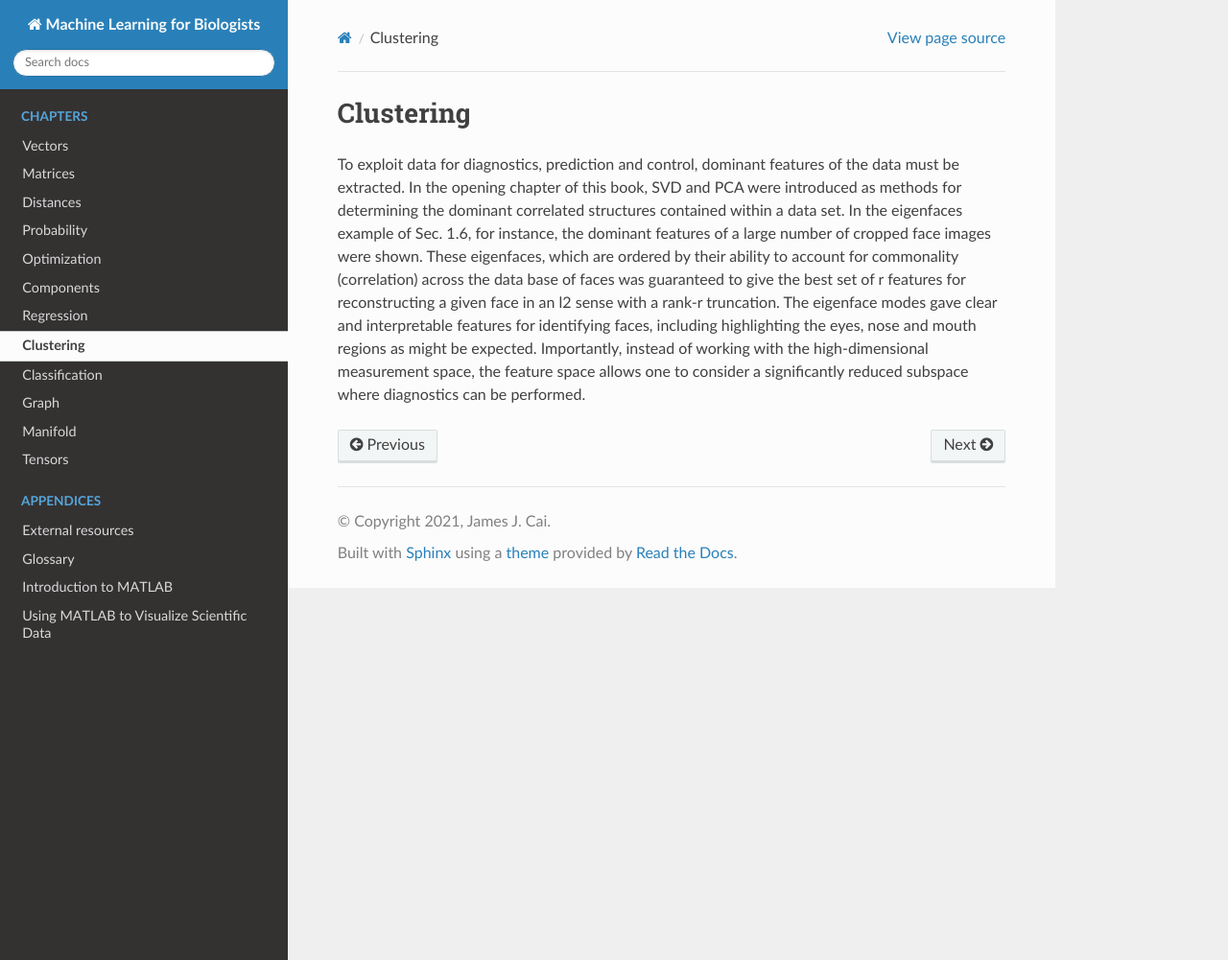
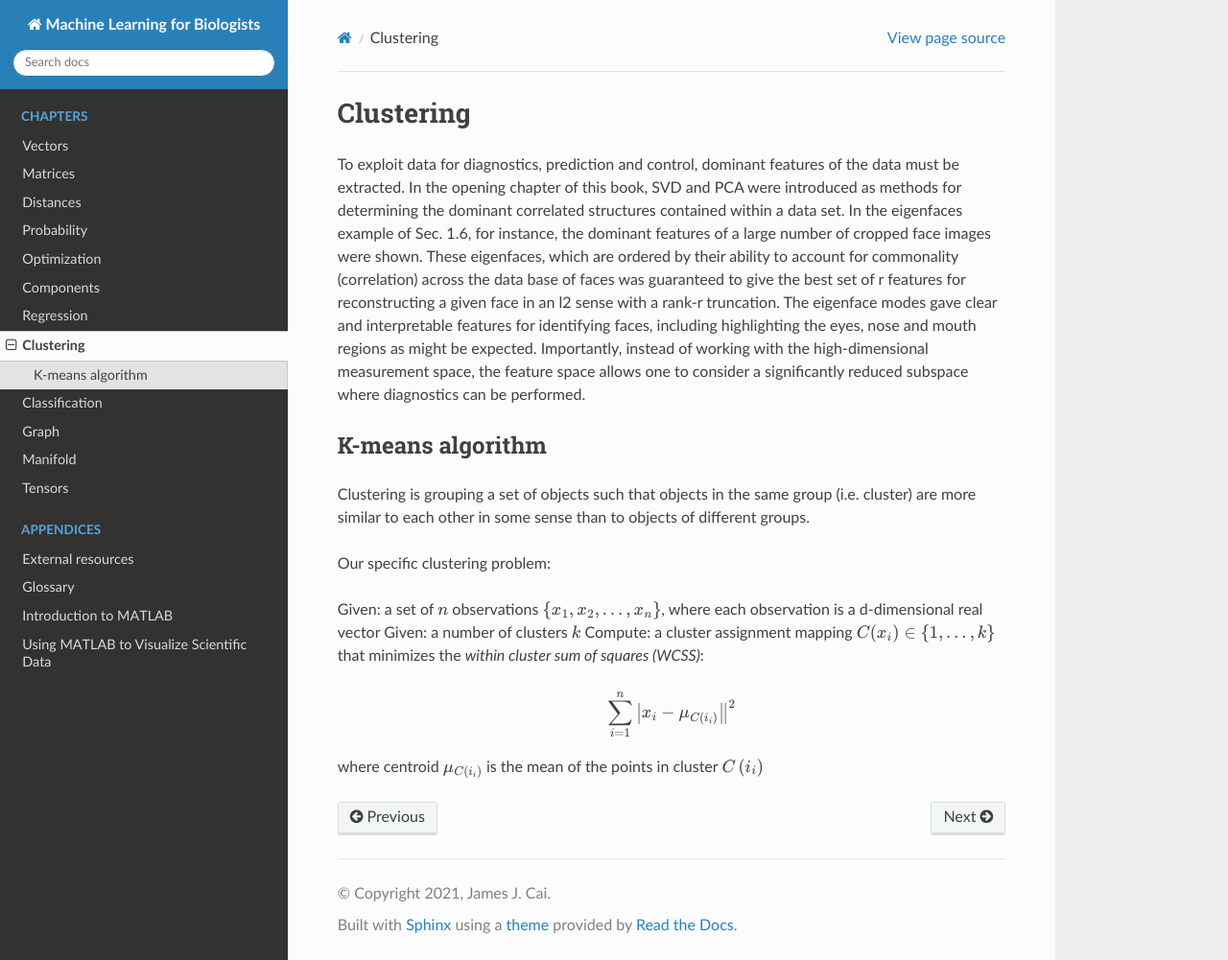
Before and after one commit to jamesjcai/readthedocs_ml4b, a Sphinx documentation site: the page built from docs/chapter_clustering.rst, in a window 1280 px wide and 1001 px high. Shown: the whole window at 96% size. Built offline with Sphinx 7.4.7 and the Read the Docs theme 2.0.0, drawn with Linux system fonts in a browser that asks for light colours; formulas are drawn with MathJax 3.

Commit message:
Update chapter_clustering.rst

```diff
--- a/docs/chapter_clustering.rst
+++ b/docs/chapter_clustering.rst
@@ -3,3 +3,21 @@ Clustering
 ==========
 
 To exploit data for diagnostics, prediction and control, dominant features of the data must be extracted. In the opening chapter of this book, SVD and PCA were introduced as methods for determining the dominant correlated structures contained within a data set. In the eigenfaces example of Sec. 1.6, for instance, the dominant features of a large number of cropped face images were shown. These eigenfaces, which are ordered by their ability to account for commonality (correlation) across the data base of faces was guaranteed to give the best set of r features for reconstructing a given face in an l2 sense with a rank-r truncation. The eigenface modes gave clear and interpretable features for identifying faces, including highlighting the eyes, nose and mouth regions as might be expected. Importantly, instead of working with the high-dimensional measurement space, the feature space allows one to consider a significantly reduced subspace where diagnostics can be performed.
+
+
+K-means algorithm
+-----------------
+
+Clustering is grouping a set of objects such that objects in the same group (i.e. cluster) are more similar to each other in some sense than to objects of different groups.
+
+Our specific clustering problem:
+
+Given: a set of :math:`n` observations :math:`\{x_1, x_2,\ldots, x_𝑛\}`, where each observation is a d-dimensional real vector
+Given: a number of clusters :math:`k`
+Compute: a cluster assignment mapping :math:`C(x_i) \in \{1, \ldots, k\}` that minimizes the *within cluster sum of squares (WCSS)*:
+
+.. math::
+
+  \sum_{i=1}^{n}\left|x_{i}-\mu_{C\left(i_{i}\right)}\right\|^{2}
+
+where centroid :math:`\mu_{C\left(i_{i}\right)}` is the mean of the points in cluster :math:`C\left(i_{i}\right)`
```
